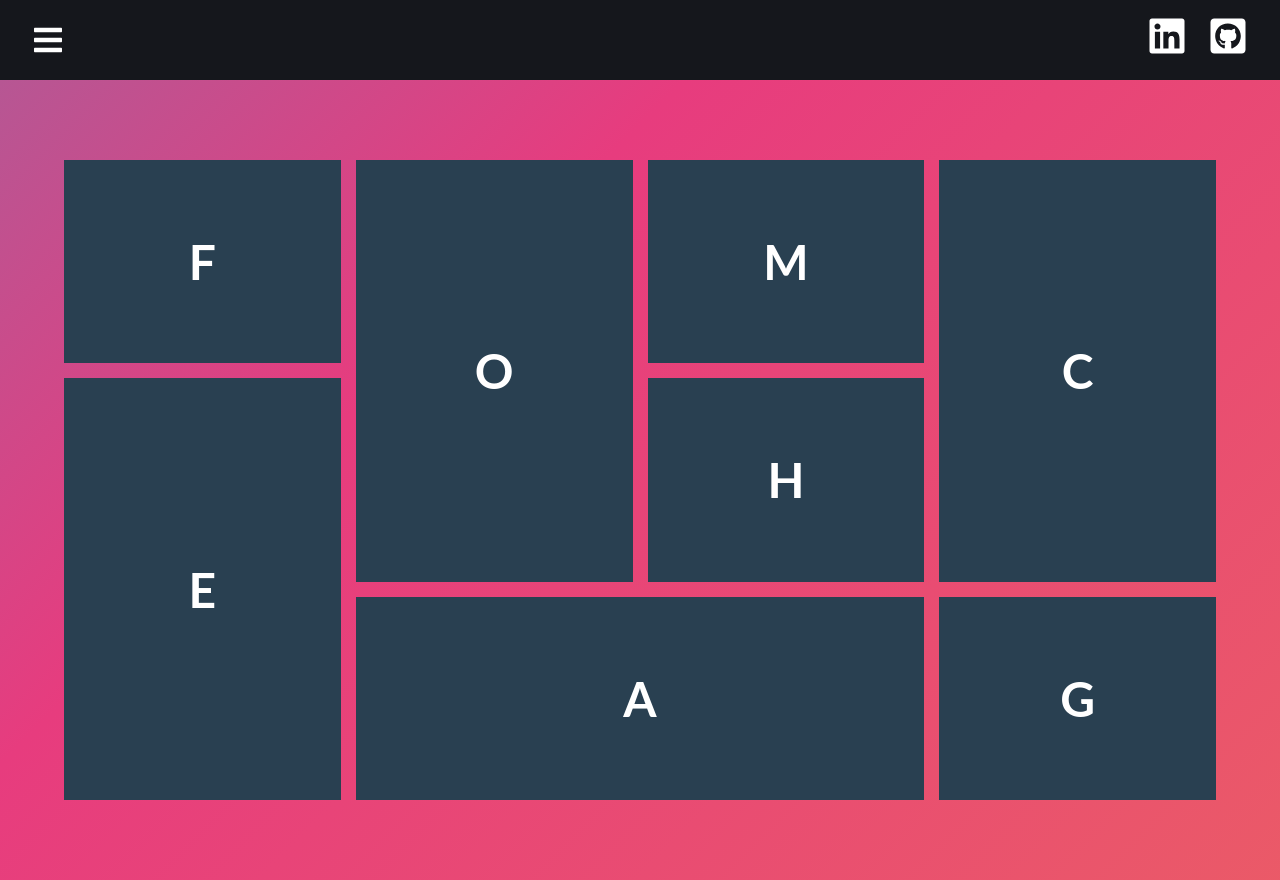
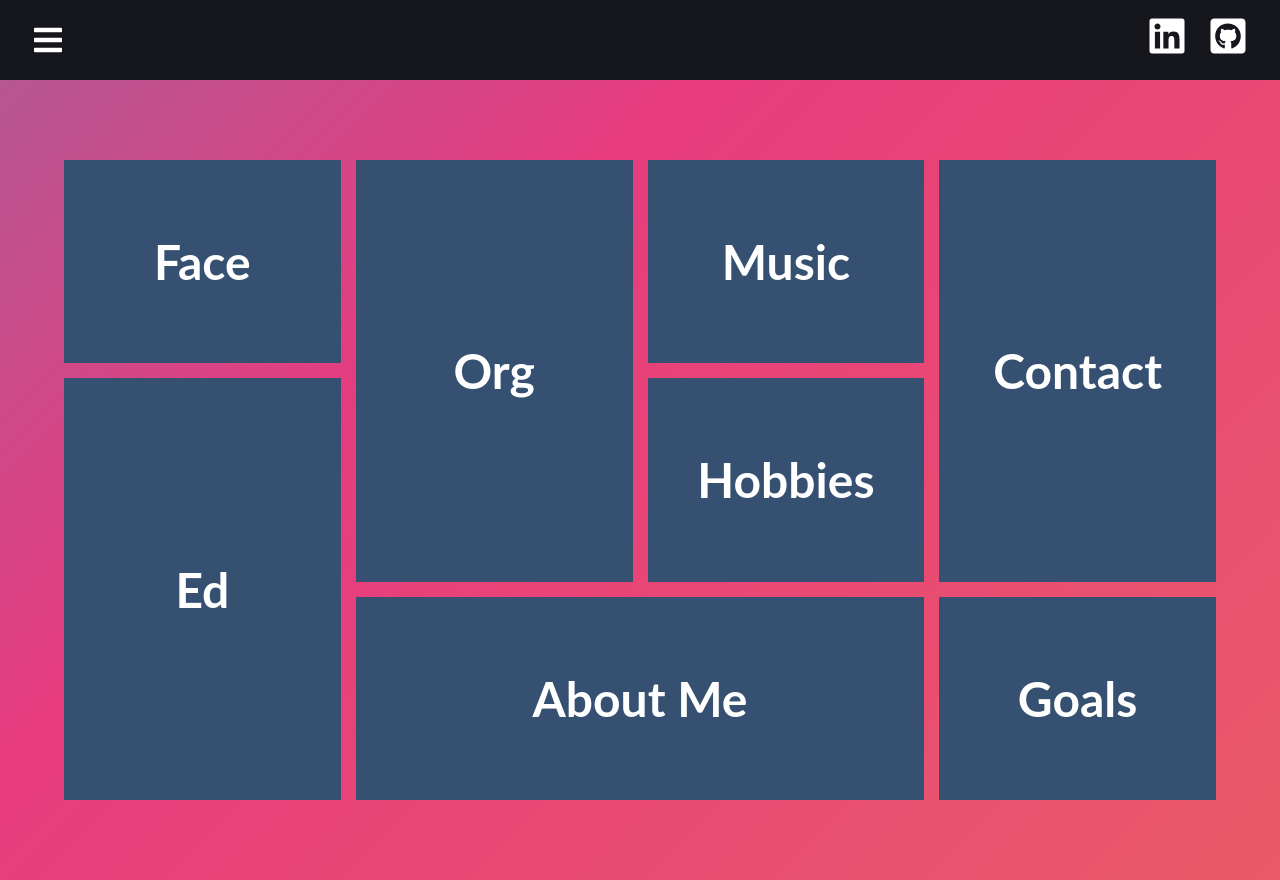
Before and after one commit to raustin9/personal-website-react, a React (Create React App) app: page /home in a window 1280 px wide. Built offline with nearby package versions, Linux system fonts and the light colour scheme.

Commit message:
Home page links to other pages on the site

```diff
--- a/src/App.js
+++ b/src/App.js
@@ -2,7 +2,7 @@ import './App.css';
 import Sidebar from './components/Sidebar/Sidebar'
 import { BrowserRouter as Router, Switch, Route } from 'react-router-dom'
 import {Home} from './pages/Home'
-import {Aboutme , Education , Hobbies , PersonalStatement} from './pages/Aboutme'
+import {Aboutme , Education , Hobbies , PersonalStatement , Organizations} from './pages/Aboutme'
 import {Projects , PortfolioSite , Project2 , Project3} from './pages/Projects'
 import {Contact} from './pages/Contact'
 import {Music} from './pages/Music'
@@ -25,6 +25,7 @@ function App() {
                 <Route path="/aboutme/personalstatement" exact component={PersonalStatement} />
                 <Route path="/aboutme/education" exact component={Education} />
                 <Route path="/aboutme/hobbies" exact component={Hobbies} />
+                <Route path="/aboutme/organizations" exact component={Organizations} />
 
                 <Route path="/projects" exact component={Projects} />
                 <Route path="/projects/portfolio" exact component={PortfolioSite} />
--- a/src/components/Sidebar/SidebarData.js
+++ b/src/components/Sidebar/SidebarData.js
@@ -31,6 +31,11 @@ export const SidebarData = [
                 path: '/aboutme/hobbies',
                 icon: <IoIcons.IoIosPaper />
             },
+            {
+                title: 'Organizations',
+                path: '/aboutme/organizations',
+                icon: <IoIcons.IoIosPaper />
+            }
         ]
     },
     {
--- a/src/pages/Aboutme.js
+++ b/src/pages/Aboutme.js
@@ -31,3 +31,11 @@ export const Hobbies = () => {
         </div>
     )
 }
+
+export const Organizations = () => {
+    return (
+        <div className='aboutme'>
+            <h1>AbouteMe/Organizations</h1>
+        </div>
+    )
+}
--- a/src/pages/Home.js
+++ b/src/pages/Home.js
@@ -1,20 +1,35 @@
 import React from 'react'
+import { Link } from 'react-router-dom'
 import './styles/Home.css'
+import styled from 'styled-components'
 
+const Contact = styled(Link)`
+    text-decoration: none;
+`;
+
+const Music = styled(Link)`text-decoration: none;`;
+
+const Organizations = styled(Link)`text-decoration: none;`;
+
+const Hobbies = styled(Link)`text-decoration: none;`;
+
+const Education = styled(Link)`text-decoration: none;`;
+
+const AboutMe = styled(Link)`text-decoration: none;`;
 
 export const Home = () => {
     return (
         <div className="home">
 
                 <div className="grid">
-                    <div id="face" className="grid-item">F</div>
-                    <div id="education" className="grid-item">E</div>
-                    <div id="organizations" className="grid-item">O</div>
-                    <div id="aboutme" className="grid-item">A</div>
-                    <div id="music" className="grid-item">M</div>
-                    <div id="easteregg" className="grid-item">H</div>
-                    <div id="contact" className="grid-item">C</div>
-                    <div id="goals" className="grid-item">G</div>
+                    <div id="face" className="grid-item">Face</div>
+                    <Education to="aboutme/education" id="education" className="grid-item">Ed</Education>
+                    <Organizations to="/aboutme/organizations" id="organizations" className="grid-item">Org</Organizations>
+                    <AboutMe to="/aboutme/personalstatement" id="aboutme" className="grid-item">About Me</AboutMe>
+                    <Music to="/music" id="music" className="grid-item">Music</Music>
+                    <Hobbies to="/aboutme/hobbies" id="hobbies" className="grid-item">Hobbies</Hobbies>
+                    <Contact to="/contact" id="contact" className="grid-item">Contact</Contact>
+                    <div id="goals" className="grid-item">Goals</div>
                 </div>
 
 
--- a/src/pages/styles/Home.css
+++ b/src/pages/styles/Home.css
@@ -11,12 +11,11 @@
     grid-template-columns: repeat(4 , 1fr);
     grid-template-rows: repeat(3 , 1fr);
     grid-gap: 15px;
-
 }
 
 
 .grid-item {
-    background: #294051;
+    background: #355070;
     color: #fff;
     font-weight: bold;
     display: flex;
@@ -27,7 +26,9 @@
 
 .grid-item:hover {
     transition: 300ms;
-    background: transparent;
+    background: #fff;
+    color: #355070;
+    cursor: pointer;
 }
 
 #face {
@@ -60,7 +61,7 @@
     grid-column: 3 / span 1;
 }
 
-#easteregg {
+#hobbies {
     grid-row: 2 / span 1;
     grid-column: 3 / span 1;
 }
```
Also changed, not shown: 2 other files (tests, documents, lock files or other folders).
